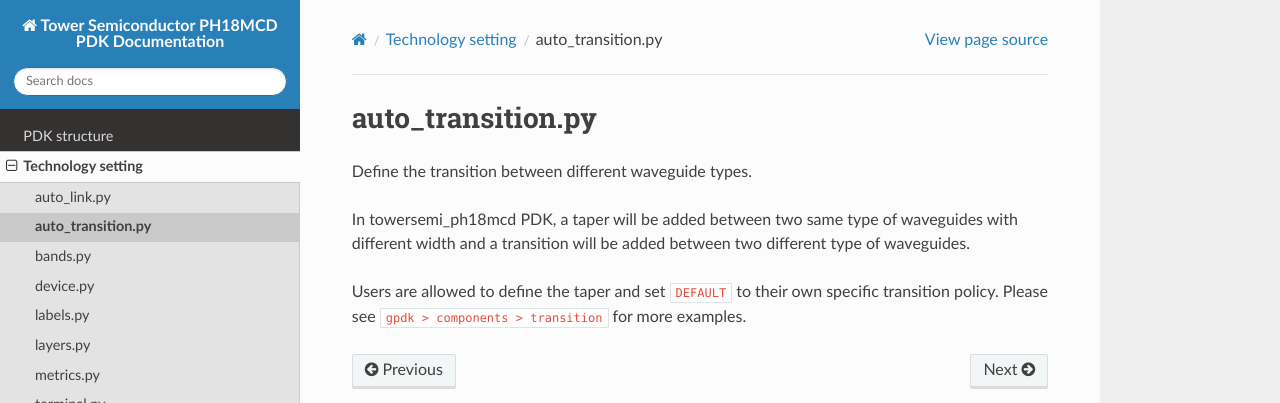
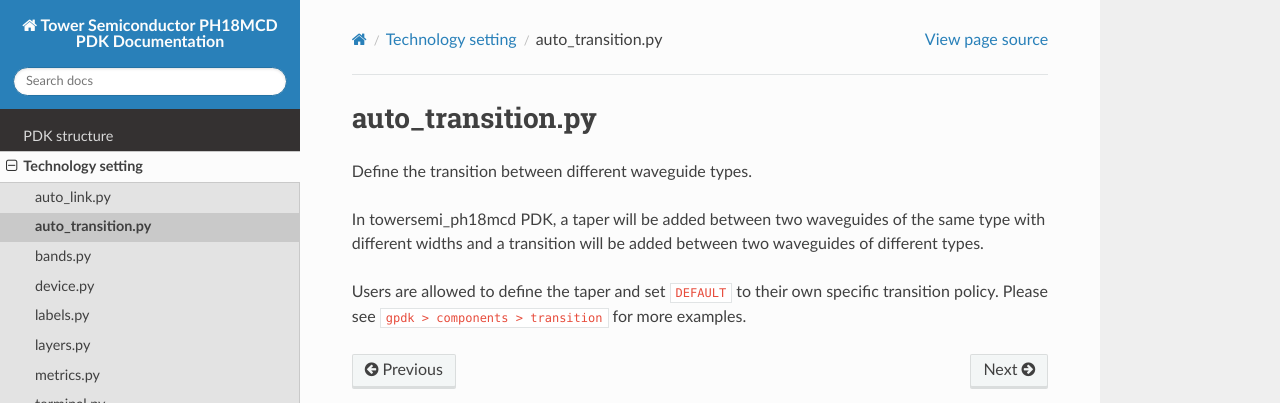
Before and after one commit to Latitudeda/Towersemi_ph18mcd, a Sphinx documentation site: the page built from docs/source/tech/auto_transition.rst, in a window 1280 px wide. Shown: the top 403 px of the page. Built offline with Sphinx 7.4.7 and the Read the Docs theme 3.1.0, drawn with Linux system fonts in a browser that asks for light colours; pages that are not in the unit, such as notebooks, are missing from menus.

Commit message:
update_260922

```diff
--- a/docs/source/tech/auto_transition.rst
+++ b/docs/source/tech/auto_transition.rst
@@ -3,6 +3,6 @@
 
 Define the transition between different waveguide types.
 
-In towersemi_ph18mcd PDK, a taper will be added between two same type of waveguides with different width and a transition will be added between two different type of waveguides.
+In towersemi_ph18mcd PDK, a taper will be added between two waveguides of the same type with different widths and a transition will be added between two waveguides of different types.
 
 Users are allowed to define the taper and set ``DEFAULT`` to their own specific transition policy. Please see ``gpdk > components > transition`` for more examples.
--- a/docs/source/tech/wg_constant.rst
+++ b/docs/source/tech/wg_constant.rst
@@ -1,4 +1,4 @@
 constant.py
 ===================
 
-To define the width of the waveguide. The value will be set in each WG class in ``wg>__init__.py``.
+Define the width of the waveguide. The value will be set in each WG class in ``wg>__init__.py``.
```
